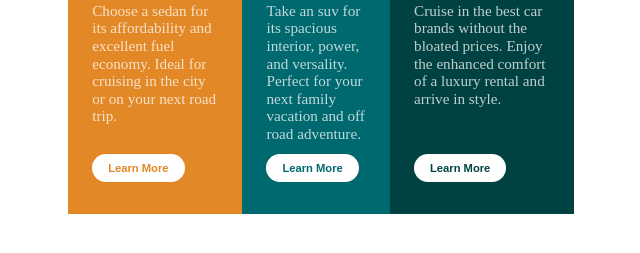
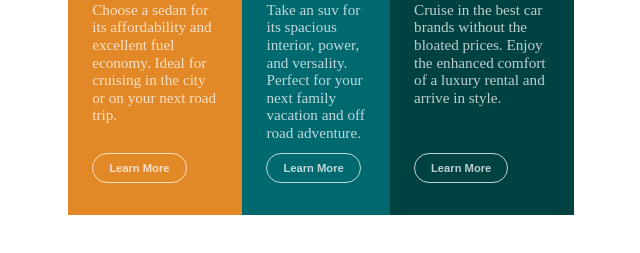
Before and after one commit to CatiaLove/Flex-and-Grid-cards, a website built with Vite: page index.html in a window 1280 px wide. Shown: the part 369-622 px from the top of the page, without its empty margins (319-959 px from the left). Built offline with nearby package versions, Linux system fonts and the light colour scheme.

Commit message:
Added active state

```diff
--- a/style.css
+++ b/style.css
@@ -48,25 +48,27 @@ main div div div {
 }
 button {
   margin-top: 2rem;
-  background-color: white;
-  color: inherit;
+  background-color: transparent;
+  color: hsla(0, 0%, 100%, 0.75) ;
   padding: 0.5rem 1rem;
   font-size: 0.7rem;
   font-weight: bold;
-  border: none;
+  border: 1px solid hsla(0, 0%, 100%, 0.75);
   outline: none;
   border-radius: 4rem;
   margin-bottom: 1rem;
 }
-main div div:nth-child(1) button {
+main div div:nth-child(1) button:active {
+    background-color: hsla(0, 0%, 100%, 0.75);
     color: hsl(31, 77%, 52%);
 }
-main div div:nth-child(2) button{
-    color:hsl(184, 100%, 22%)
-    ;
+main div div:nth-child(2) button:active{
+    color:hsl(184, 100%, 22%);
+    background-color: hsla(0, 0%, 100%, 0.75);
 }
-main div div:nth-child(3) button {
+main div div:nth-child(3) button:active {
     color:hsl(179, 100%, 13%);
+    background-color: hsla(0, 0%, 100%, 0.75);
 }
 
 @media(max-width: 1024px){
```
